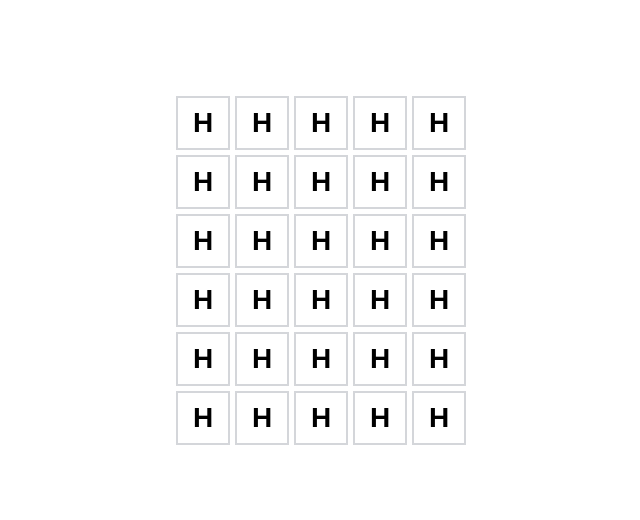
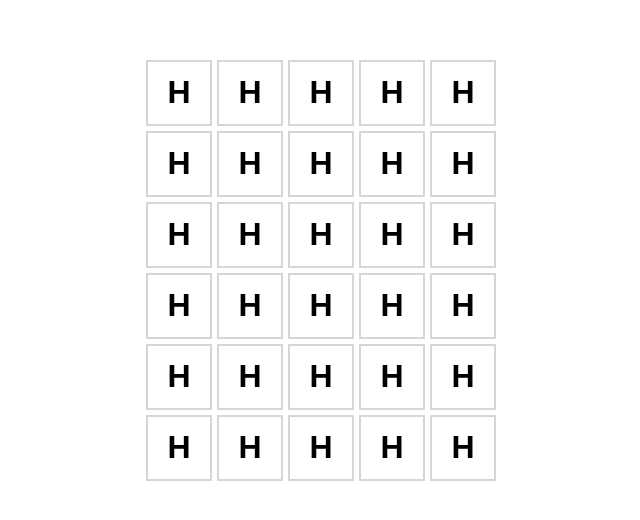
Before and after one commit to JoshuaM1995/wordle, a React app: page / in a window 1280 px wide. Shown: the part 130-650 px from the top of the page, without its empty margins (319-959 px from the left). Built offline with nearby package versions, Linux system fonts and the light colour scheme; the HTML template or start-up script is replaced by a standard one.

Commit message:
Update tile dimensions and font size in tile.scss

```diff
--- a/src/components/Tile/tile.scss
+++ b/src/components/Tile/tile.scss
@@ -1,13 +1,13 @@
 @use "../../styles/colors" as *;
 
 .tile {
-  width: 50px;
-  height: 50px;
+  width: 62px;
+  height: 62px;
   border: 2px solid $tile-border-color;
   display: flex;
   align-items: center;
   justify-content: center;
   font-family: Arial, Helvetica, sans-serif;
-  font-size: 28px;
+  font-size: 32px;
   font-weight: bold;
 }
```
